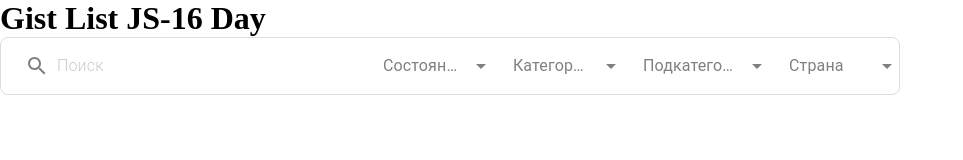
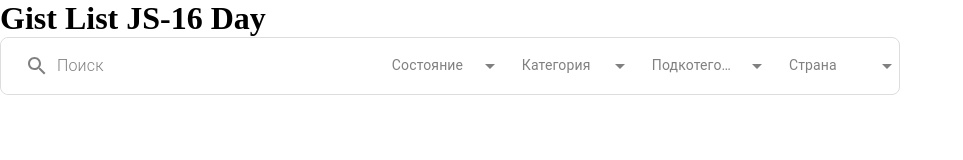
Before and after one commit to peaksoft-school/Gift-list-js16-day-, a React (Vite) app: page / in a window 1280 px wide. Shown: the top 160 px of the page, without its empty margins (0-963 px from the left). Built offline with nearby package versions, Linux system fonts and the light colour scheme.

Commit message:
bugfix-input-search2

```diff
--- a/src/components/UI/InputSearch.jsx
+++ b/src/components/UI/InputSearch.jsx
@@ -12,7 +12,7 @@ import SearchIcon from '@mui/icons-material/Search'
 const InputSearch = () => {
    return (
       <MainBox tabIndex={0}>
-         <TextField
+         <MainInputSearch
             variant="standard"
             placeholder="Поиск"
             InputProps={{
@@ -29,16 +29,8 @@ const InputSearch = () => {
                   width: '381px',
                },
             }}
-            style={{
-               flex: 'display',
-               background: '#fff',
-               borderRadius: '8px',
-               padding: '6px 12px',
-               '& input::placeholder': { color: 'gray', opacity: 1 },
-            }}
          />
-         {['Состояние', 'Категория', 'Подкатегория', 'Страна'].map(
-            (label, index) => (
+         {['Состояние'].map((label, index) => (
             <Selecting
                key={index}
                defaultValue=""
@@ -46,12 +38,63 @@ const InputSearch = () => {
                variant="standard"
                disableUnderline
             >
-                  <MenuItem value="">{label}</MenuItem>
-                  <MenuItem value="1"> 1</MenuItem>
-                  <MenuItem value="2"> 2</MenuItem>
+               <MainItem value="">{label}</MainItem>
+               <MainItem value="1">Все</MainItem>
+               <MainItem value="2">Б/У</MainItem>
+               <MainItem value="3">Новое</MainItem>
             </Selecting>
-            )
-         )}
+         ))}
+         {['Категория'].map((label, index) => (
+            <Selecting
+               key={index}
+               defaultValue=""
+               displayEmpty
+               variant="standard"
+               disableUnderline
+            >
+               <MainItem value="">{label}</MainItem>
+               <MainItem value="1">Смартфоны и телефоны</MainItem>
+               <MainItem value="2">Аудиотехника</MainItem>
+               <MainItem value="3">Фото и видеокамеры</MainItem>
+               <MainItem value="2">Автоэлектроника</MainItem>
+               <MainItem value="2">ТВ и видео</MainItem>
+               <MainItem value="2">Компьютеры, ноутбуки и планшеты</MainItem>
+            </Selecting>
+         ))}
+         {['Подкотегория'].map((label, index) => (
+            <Selecting
+               key={index}
+               defaultValue=""
+               displayEmpty
+               variant="standard"
+               disableUnderline
+            >
+               <MainItem value="">{label}</MainItem>
+               <MainItem value="1">Электроника</MainItem>
+               <MainItem value="2">Одежда</MainItem>
+               <MainItem value="3">Школа</MainItem>
+               <MainItem value="3">Дом и сад</MainItem>
+               <MainItem value="3">Обувь</MainItem>
+               <MainItem value="3">Транспорт</MainItem>
+            </Selecting>
+         ))}{' '}
+         {['Страна'].map((label, index) => (
+            <Selecting
+               key={index}
+               defaultValue=""
+               displayEmpty
+               variant="standard"
+               disableUnderline
+            >
+               <MainItem value="">{label}</MainItem>
+               <MainItem value="1">Кыргызстан</MainItem>
+               <MainItem value="2">Азербайджан</MainItem>
+               <MainItem value="3">Россия</MainItem>
+               <MainItem value="3">Казахстан</MainItem>
+               <MainItem value="3">Узбекистан</MainItem>
+               <MainItem value="3">Таджикистан</MainItem>
+            </Selecting>
+         ))}
       </MainBox>
    )
 }
@@ -74,6 +117,15 @@ const MainBox = styled(Box)({
    },
 })
 
+const MainItem = styled(MenuItem)({
+   ':hover': {
+      background: '#500e7c33',
+   },
+   ':focus': {
+      background: '#8639B566',
+   },
+})
+
 const Selecting = styled(Select)({
    minWidth: 120,
    background: '#fff',
@@ -81,8 +133,16 @@ const Selecting = styled(Select)({
    padding: '6px 10px',
    color: 'gray',
    fontWeight: '100px',
+   fontSize: '14px',
 
    '& .MuiSelect-icon': { color: 'gray' },
 })
+const MainInputSearch = styled(TextField)({
+   flex: 'display',
+   background: '#fff',
+   borderRadius: '8px',
+   padding: '6px 12px',
+   '& input::placeholder': { color: 'gray', opacity: 1 },
+})
 
 export default InputSearch
```
Lines whose indentation alone changed are shown as unchanged.
